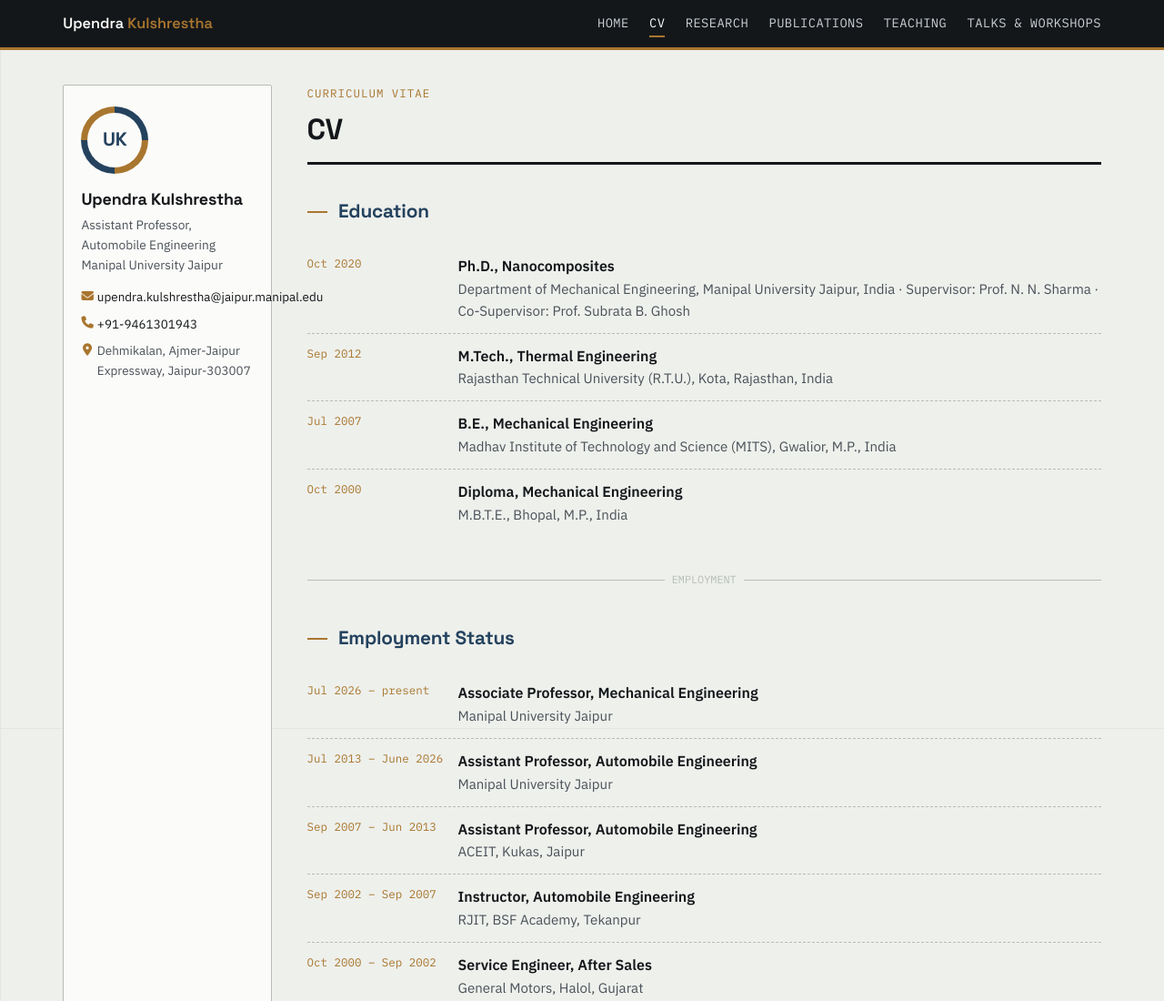
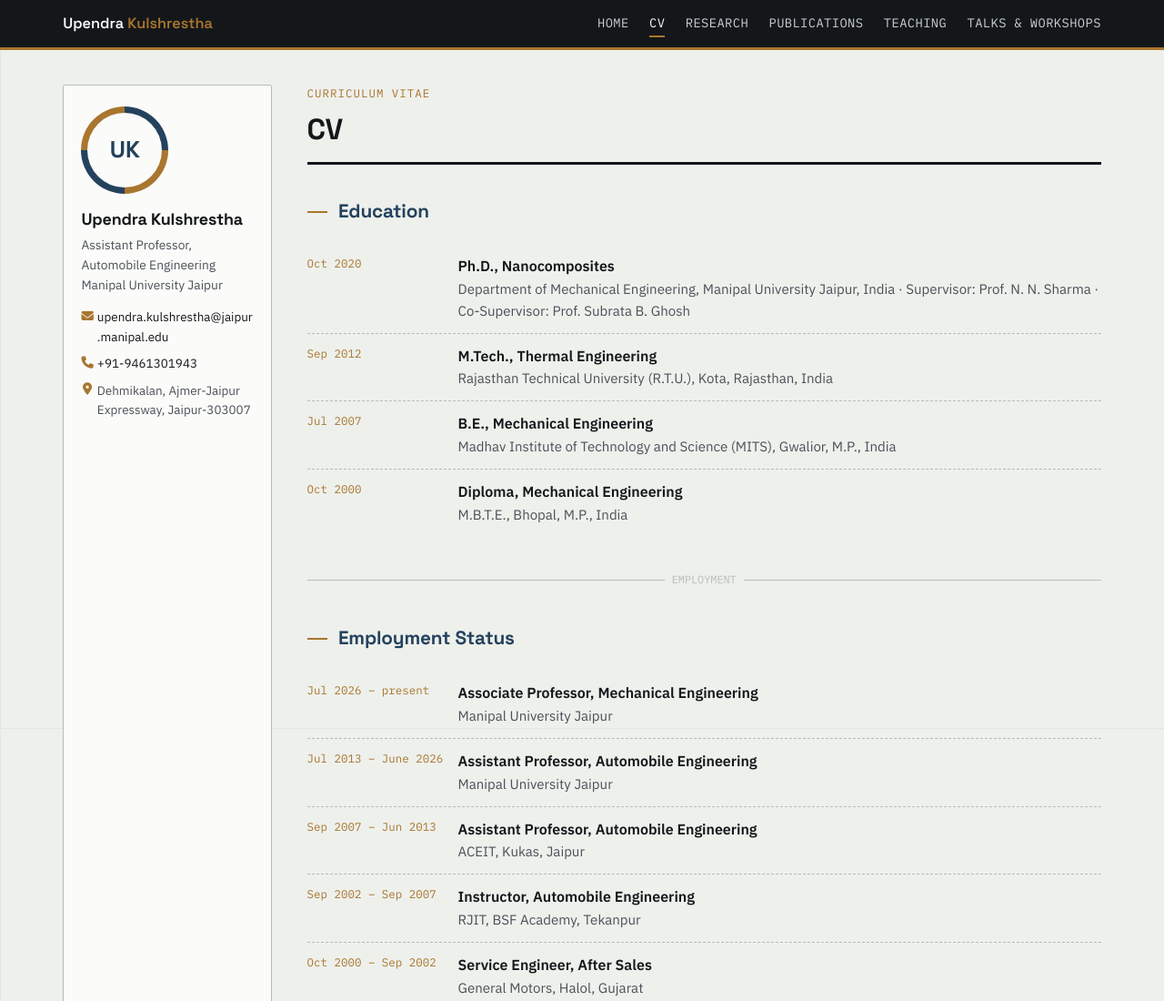
Before and after one commit to Upendrakul/upendrakul.github.io, a plain HTML site: page cv.html in a window 1280 px wide. Shown: the top 1100 px of the page at 91% size. Drawn offline with Linux system fonts and the light colour scheme.

Commit message:
Update main.css

```diff
--- a/assets/css/main.css
+++ b/assets/css/main.css
@@ -118,22 +118,22 @@ h1,h2,h3{
 @media (max-width:760px){ .card{position:static;} }
 
 .badge{
-  width:74px; height:74px;
+  width:96px; height:96px;
   border-radius:50%;
   background:conic-gradient(var(--steel) 0 25%, var(--brass) 25% 50%, var(--steel) 50% 75%, var(--brass) 75% 100%);
   display:flex; align-items:center; justify-content:center;
   margin-bottom:.9em;
 }
 .badge__inner{
-  width:60px; height:60px; border-radius:50%;
+  width:82px; height:82px; border-radius:50%;
   background:var(--white);
   display:flex; align-items:center; justify-content:center;
   font-family:'Space Grotesk', sans-serif;
-  font-weight:700; font-size:1.3rem; color:var(--steel);
+  font-weight:700; font-size:1.6rem; color:var(--steel);
 }
 
 .badge__photo{
-  width:66px; height:66px;
+  width:88px; height:88px;
   border-radius:50%;
   object-fit:cover;
   display:block;
@@ -149,9 +149,11 @@ h1,h2,h3{
   padding-left:1.3em;
   position:relative;
   color:var(--ink-soft);
+  overflow-wrap:anywhere;
+  word-break:break-word;
 }
 .card li i{position:absolute; left:0; top:.18em; color:var(--brass); width:1em; text-align:center;}
-.card li a{color:var(--ink); }
+.card li a{color:var(--ink); overflow-wrap:anywhere; word-break:break-word;}
 .card li a:hover{color:var(--brass);}
 
 /* ---------- Main article ---------- */
```
